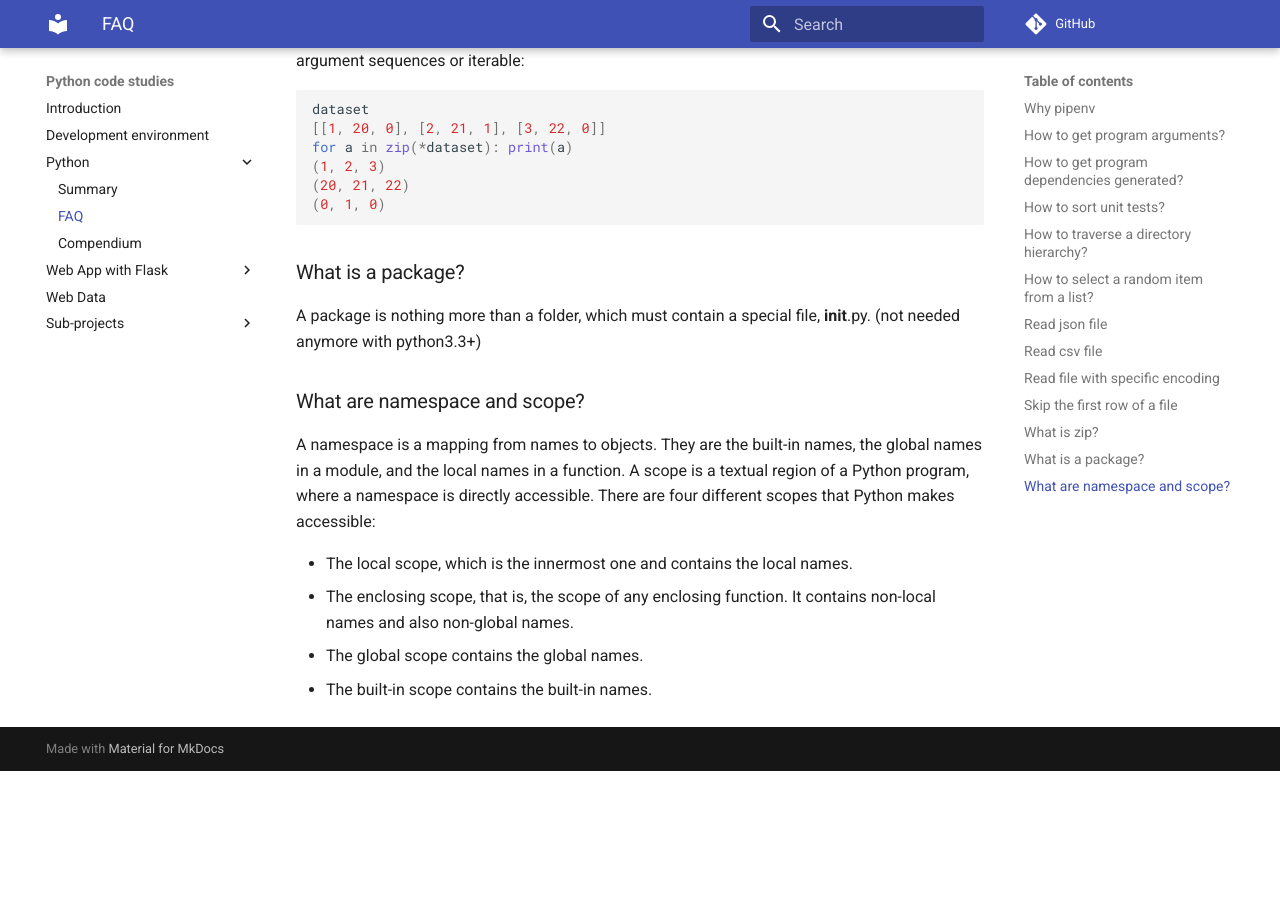
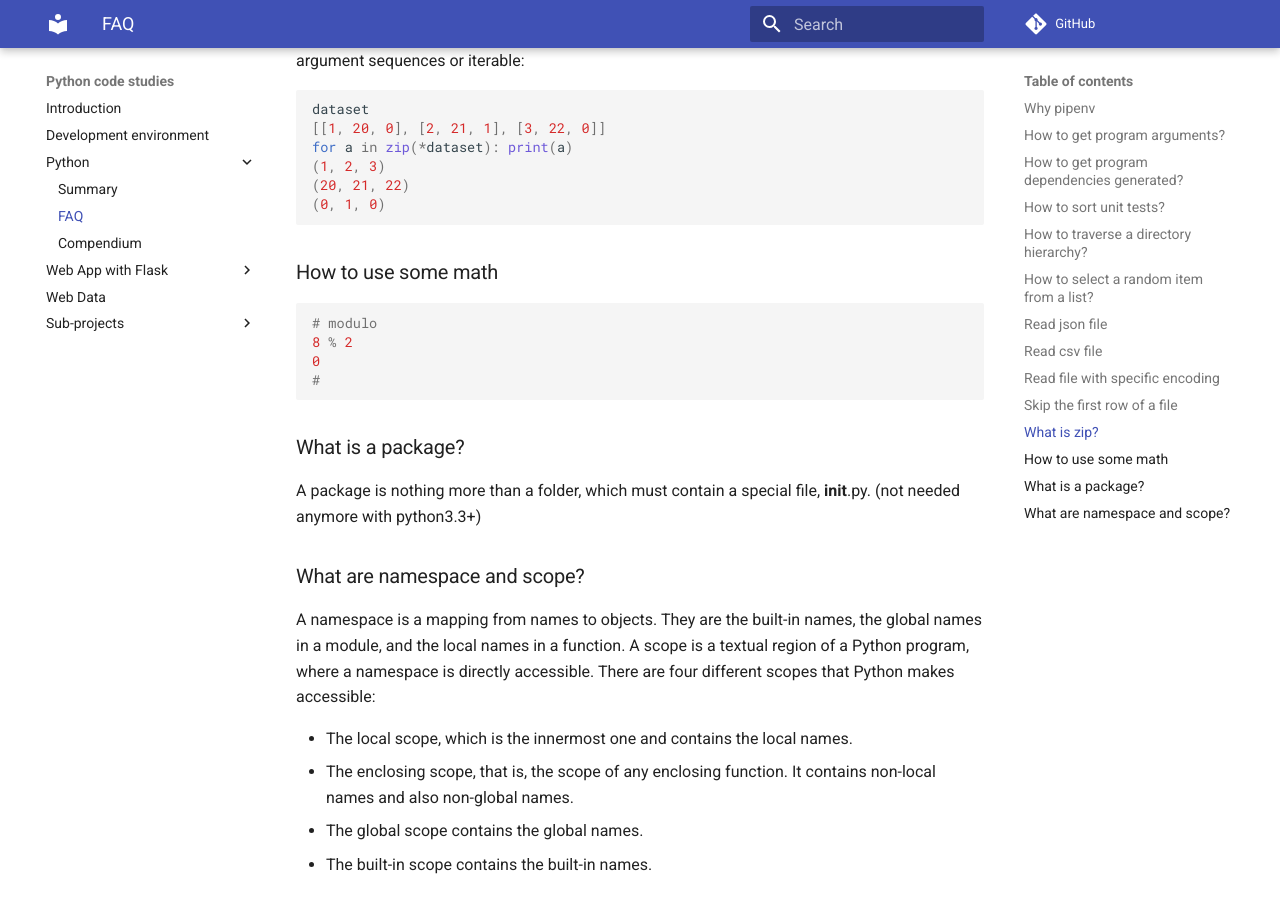
Before and after one commit to jbcodeforce/python-code, an MkDocs documentation site: the page built from docs/python/faq.md, in a window 1280 px wide and 900 px high, scrolled down 2399 px. Built offline with MkDocs 1.6.1 and Material for MkDocs 9.7.7, drawn with Linux system fonts in a browser that asks for light colours; comment, search, counter and statistics services are not loaded; before the commit the page ends 3170 px from its top, so only the background shows below that.

Commit message:
Update faq

````diff
--- a/docs/python/faq.md
+++ b/docs/python/faq.md
@@ -114,6 +114,14 @@ for a in zip(*dataset): print(a)
 (0, 1, 0)
 ```
 
+### How to use some math
+
+```python
+# modulo
+8 % 2
+0
+#
+```
 ### What is a package?
 
 A package is nothing more than a folder, which must contain a special file, __init__.py. (not needed anymore with python3.3+)
````
